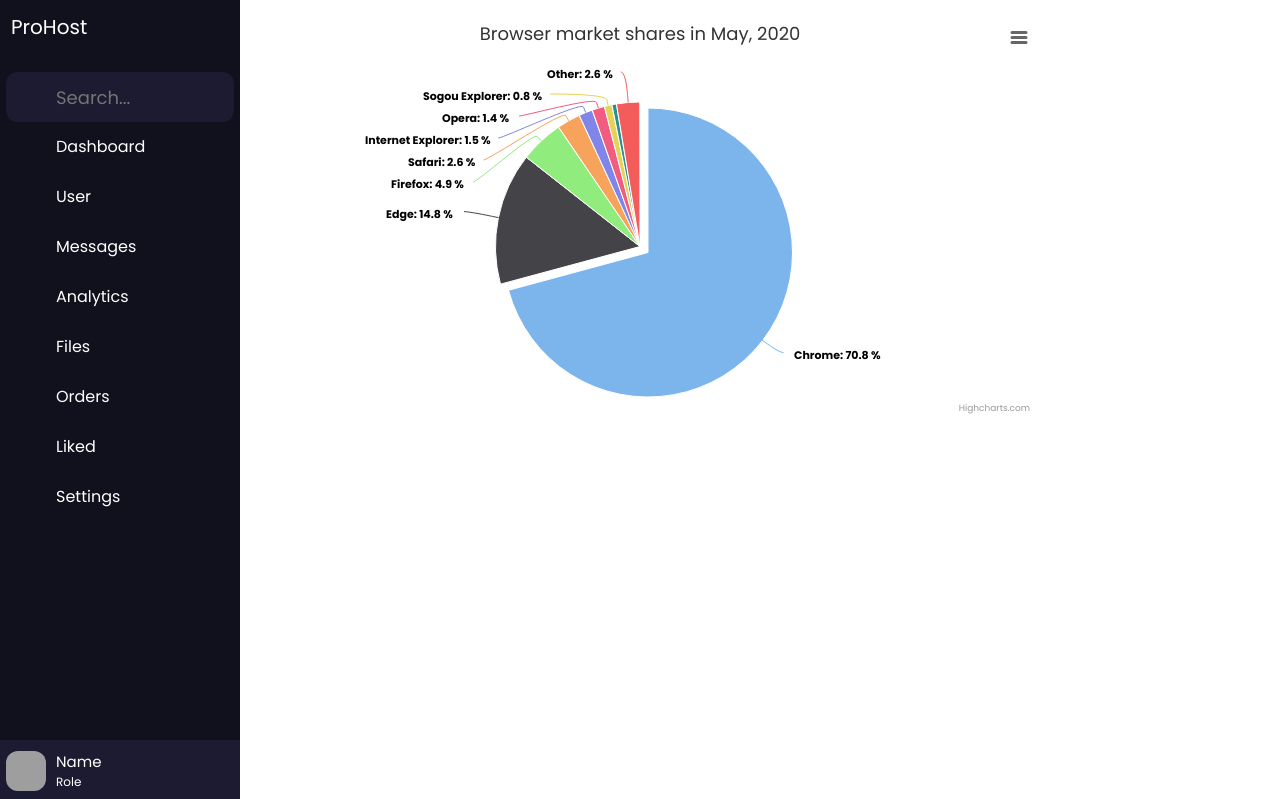
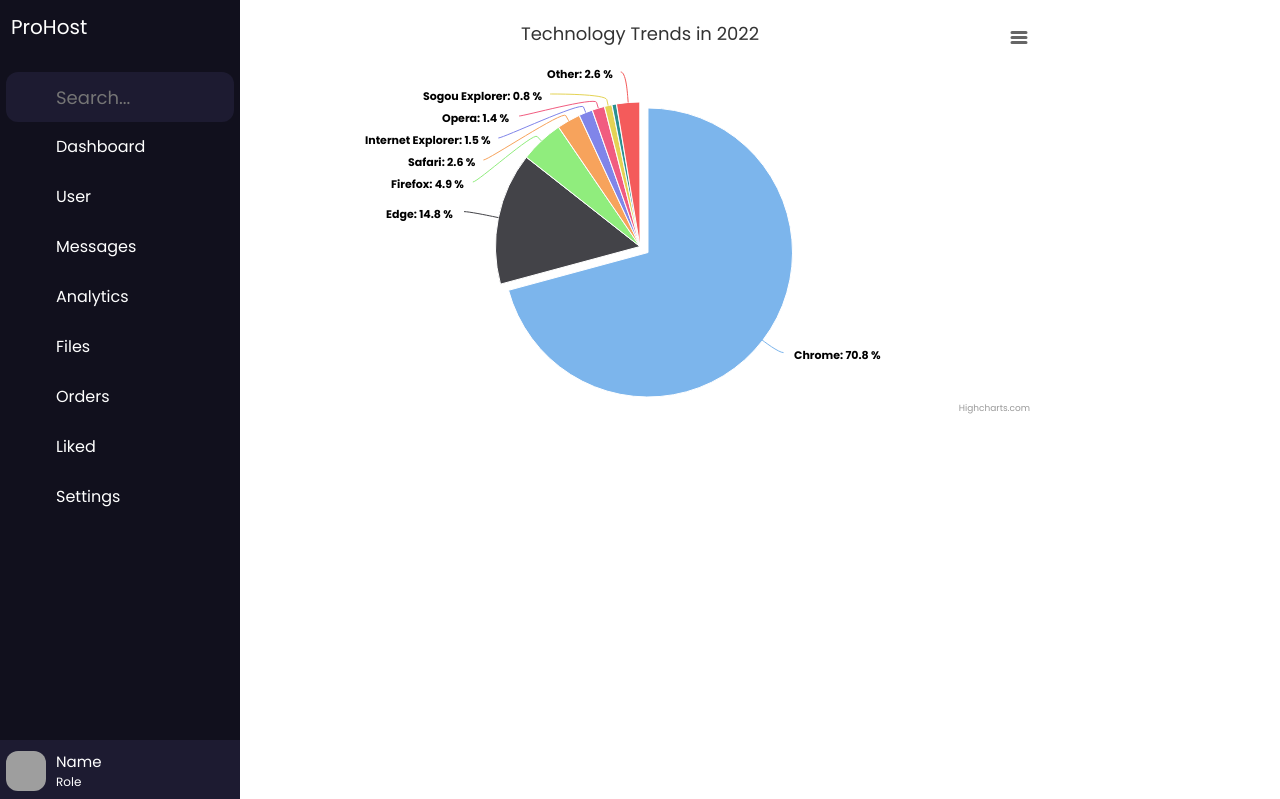
Before and after one commit to VedhaSankar/integrated-project-platform, a Flask app: template templates/dashboard.html in a window 1280 px wide. Shown: the top 799 px of the page. Run offline with Flask 2, Linux system fonts and the light colour scheme; the template is opened without the code that fills it, so the values that code supplies are empty; grey boxes are pictures that could not be loaded.

Commit message:
modified

```diff
--- a/templates/dashboard.html
+++ b/templates/dashboard.html
@@ -417,7 +417,7 @@
     type: "pie"
   },
   title: {
-    text: "Browser market shares in May, 2020"
+    text: "Technology Trends in 2022"
   },
   tooltip: {
     pointFormat: "{series.name}: <b>{point.percentage:.1f}%</b>"
```
